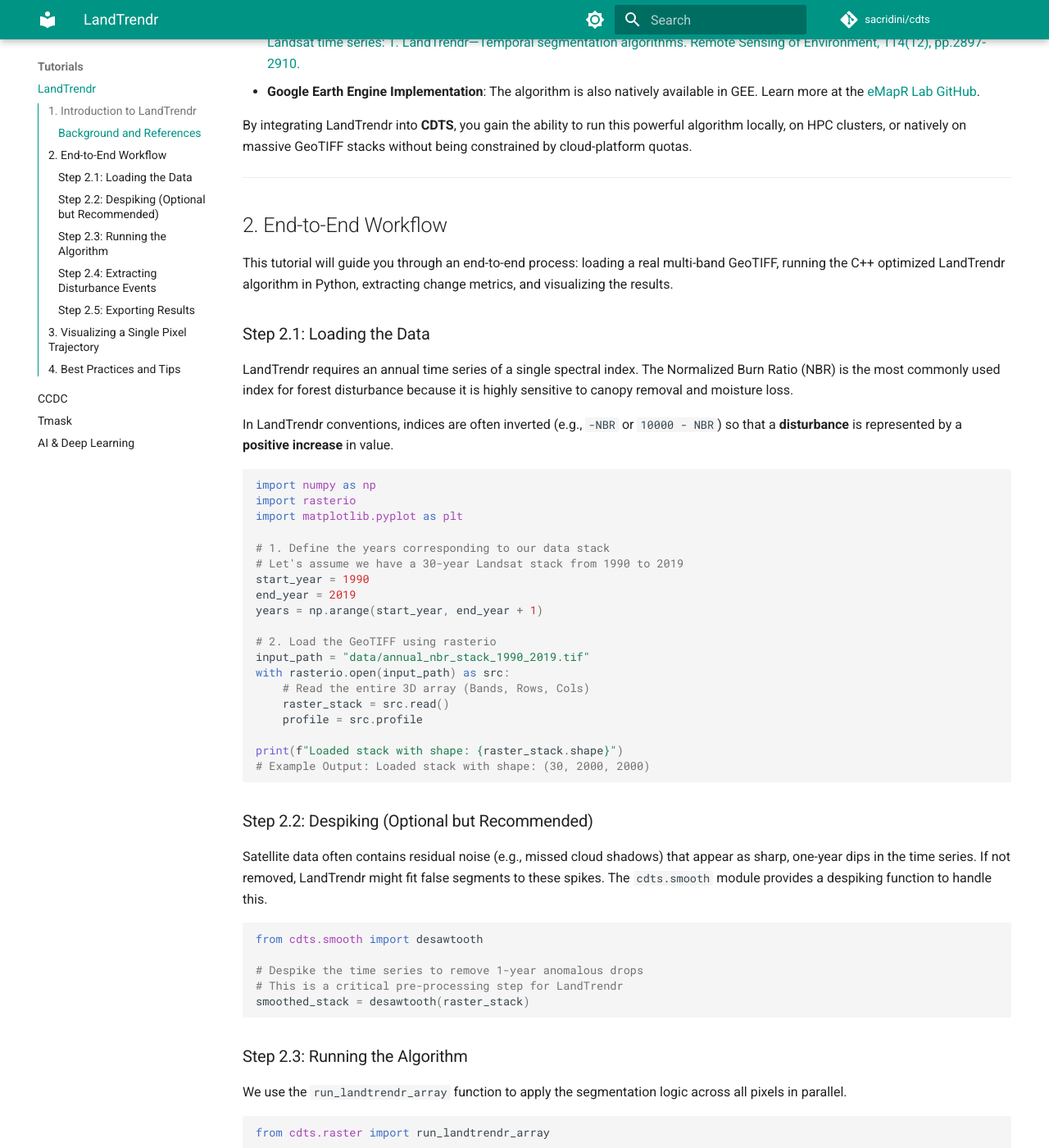
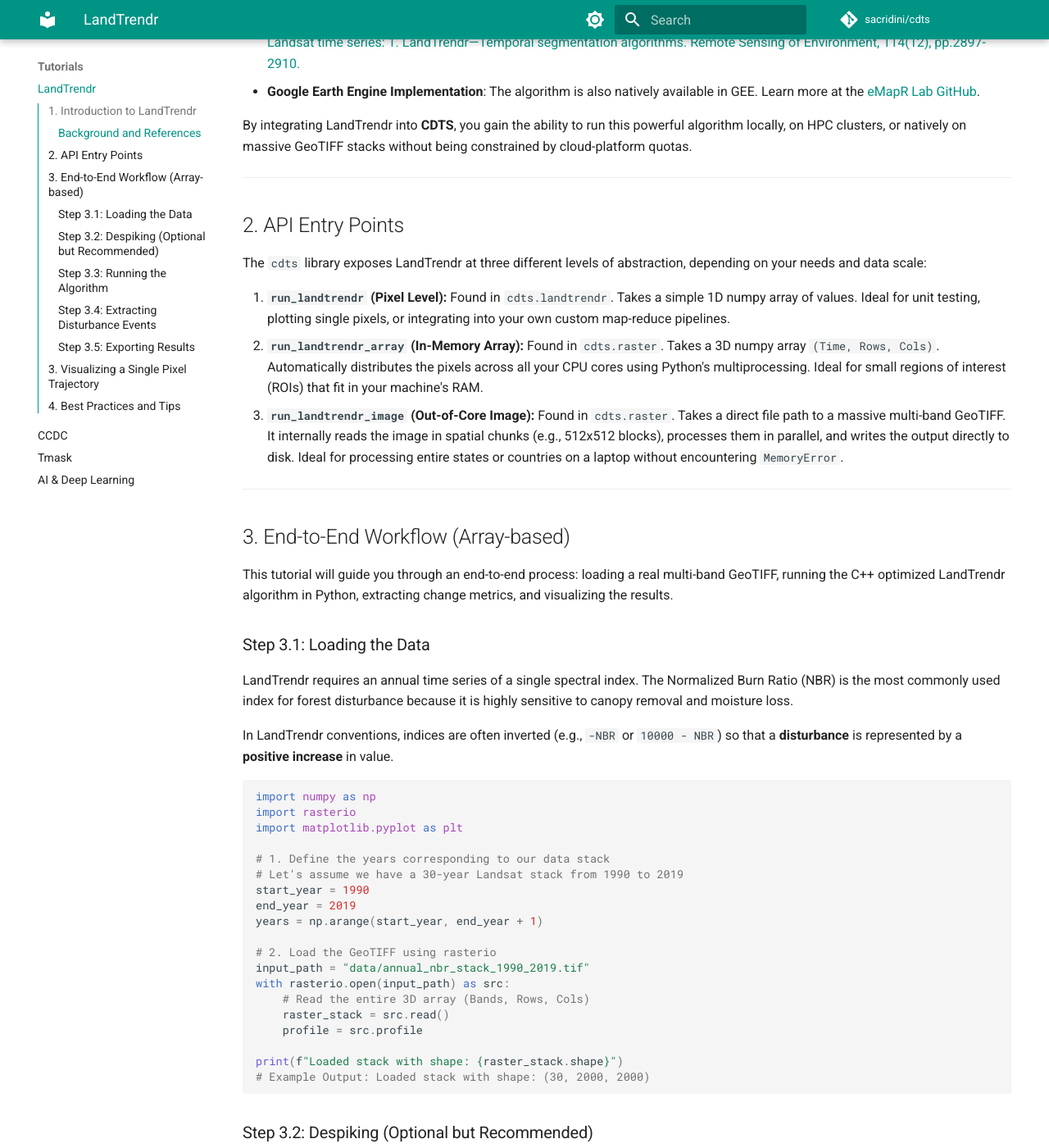
Before and after one commit to sacridini/cdts, an MkDocs documentation site: the page built from docs/tutorials/landtrendr.md, in a window 1280 px wide and 1400 px high, scrolled down 538 px. Shown: the whole window at 82% size. Built offline with MkDocs 1.6.1 and Material for MkDocs 9.7.7, drawn with Linux system fonts in a browser that asks for light colours; comment, search, counter and statistics services are not loaded; some of the changed text lies outside the part shown.

Commit message:
docs: list API entry points for LandTrendr and adjust numbering

````diff
--- a/docs/tutorials/landtrendr.md
+++ b/docs/tutorials/landtrendr.md
@@ -14,11 +14,21 @@
 
 ---
 
-## 2. End-to-End Workflow
+## 2. API Entry Points
+
+The `cdts` library exposes LandTrendr at three different levels of abstraction, depending on your needs and data scale:
+
+1. **`run_landtrendr` (Pixel Level):** Found in `cdts.landtrendr`. Takes a simple 1D numpy array of values. Ideal for unit testing, plotting single pixels, or integrating into your own custom map-reduce pipelines.
+2. **`run_landtrendr_array` (In-Memory Array):** Found in `cdts.raster`. Takes a 3D numpy array `(Time, Rows, Cols)`. Automatically distributes the pixels across all your CPU cores using Python's multiprocessing. Ideal for small regions of interest (ROIs) that fit in your machine's RAM.
+3. **`run_landtrendr_image` (Out-of-Core Image):** Found in `cdts.raster`. Takes a direct file path to a massive multi-band GeoTIFF. It internally reads the image in spatial chunks (e.g., 512x512 blocks), processes them in parallel, and writes the output directly to disk. Ideal for processing entire states or countries on a laptop without encountering `MemoryError`.
+
+---
+
+## 3. End-to-End Workflow (Array-based)
 
 This tutorial will guide you through an end-to-end process: loading a real multi-band GeoTIFF, running the C++ optimized LandTrendr algorithm in Python, extracting change metrics, and visualizing the results.
 
-### Step 2.1: Loading the Data
+### Step 3.1: Loading the Data
 
 LandTrendr requires an annual time series of a single spectral index. The Normalized Burn Ratio (NBR) is the most commonly used index for forest disturbance because it is highly sensitive to canopy removal and moisture loss.
 
@@ -46,7 +56,7 @@
 # Example Output: Loaded stack with shape: (30, 2000, 2000)
 ```
 
-### Step 2.2: Despiking (Optional but Recommended)
+### Step 3.2: Despiking (Optional but Recommended)
 
 Satellite data often contains residual noise (e.g., missed cloud shadows) that appear as sharp, one-year dips in the time series. If not removed, LandTrendr might fit false segments to these spikes. The `cdts.smooth` module provides a despiking function to handle this.
 
@@ -58,7 +68,7 @@
 smoothed_stack = desawtooth(raster_stack)
 ```
 
-### Step 2.3: Running the Algorithm
+### Step 3.3: Running the Algorithm
 
 We use the `run_landtrendr_array` function to apply the segmentation logic across all pixels in parallel.
 
@@ -81,7 +91,7 @@
 - **Bands 0 to 6**: The *Years* of the identified vertices.
 - **Bands 7 to 13**: The *Fitted Values* corresponding to those years.
 
-### Step 2.4: Extracting Disturbance Events
+### Step 3.4: Extracting Disturbance Events
 
 Now that we have the simplified trajectories for every pixel, we want to extract the greatest disturbance event.
 
@@ -103,7 +113,7 @@
 duration_map = events["duration"]   # Change Duration
 ```
 
-### Step 2.5: Exporting Results
+### Step 3.5: Exporting Results
 
 You can export these 2D metrics back to GeoTIFFs using the built-in `save_raster` function from `cdts.io`. It automatically handles the GeoTIFF profiles if you provide the original array or profile reference.
 
````
